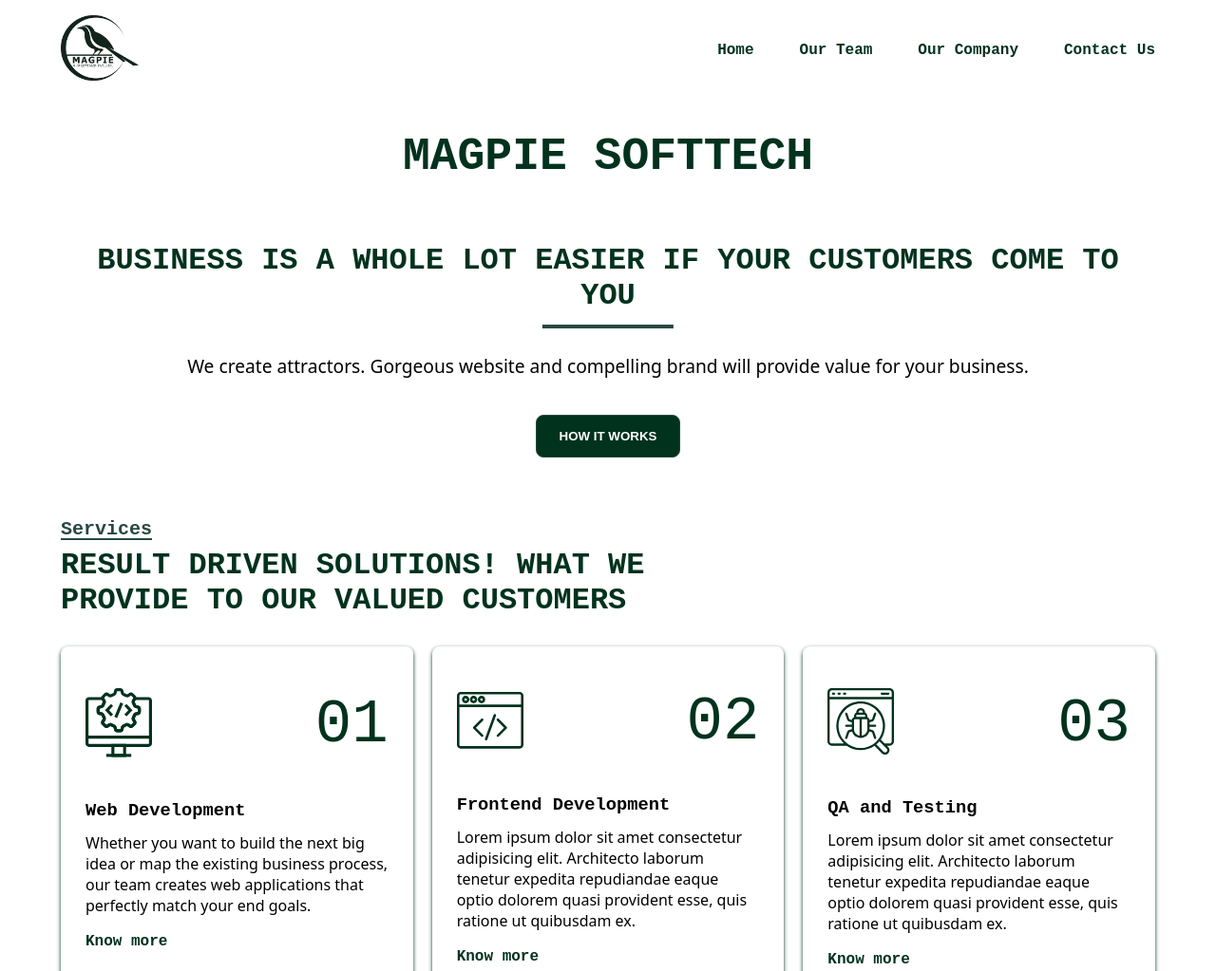
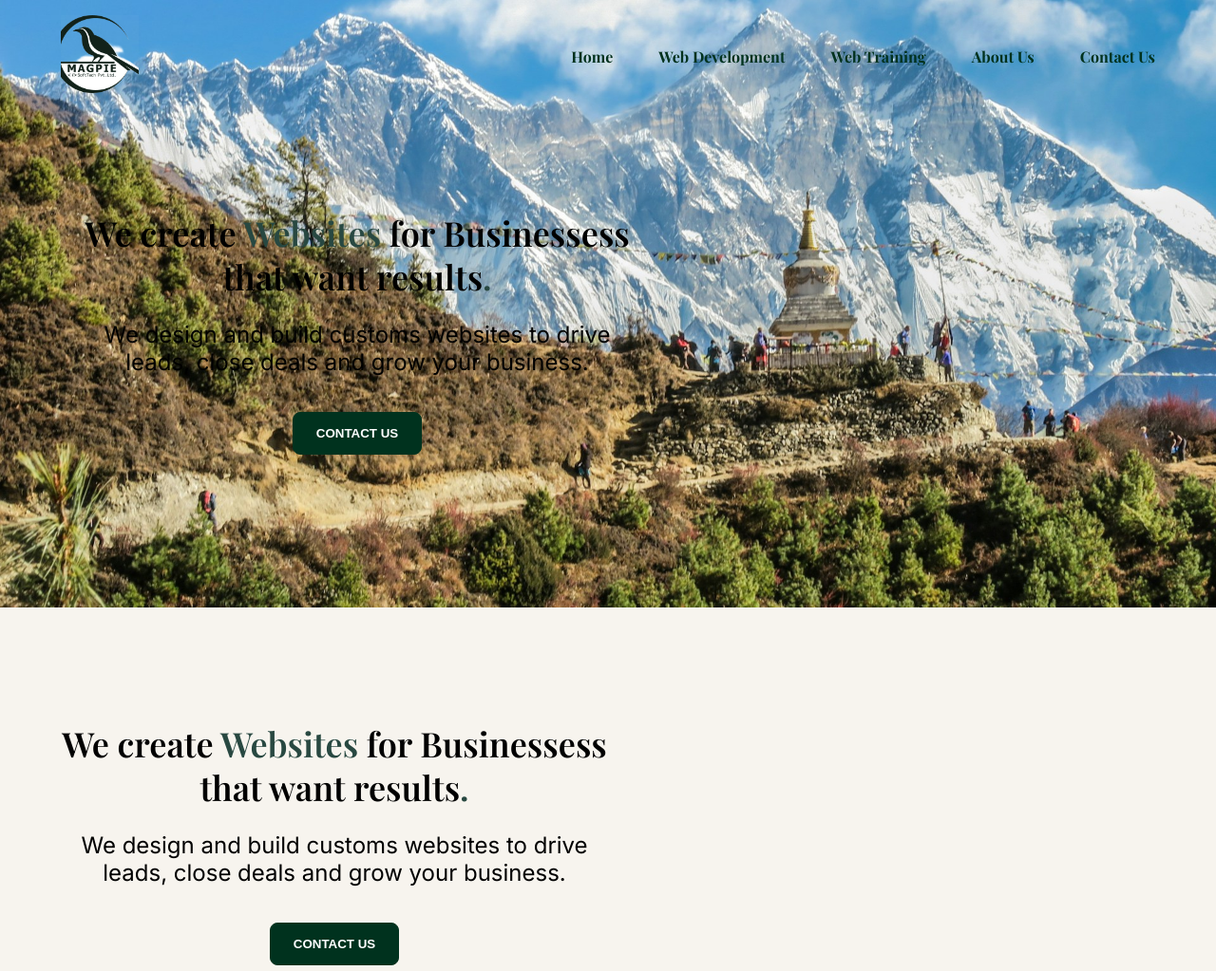
Before and after one commit to aashish-neu/magpie, a plain HTML site: page index.html in a window 1280 px wide. Shown: the top 1023 px of the page at 95% size. Drawn offline with nearby package versions, Linux system fonts and the light colour scheme; a web font is replaced by a local one.

Commit message:
Update banner and add about page

```diff
--- a/index.html
+++ b/index.html
@@ -4,6 +4,12 @@
     <meta charset="UTF-8" />
     <meta name="viewport" content="width=device-width, initial-scale=1.0" />
     <title>Magpie SoftTech | Cyber Solutions</title>
+    <link rel="preconnect" href="https://fonts.googleapis.com" />
+    <link rel="preconnect" href="https://fonts.gstatic.com" crossorigin />
+    <link
+      href="https://fonts.googleapis.com/css2?family=Inter:ital,opsz,wght@0,14..32,100..900;1,14..32,100..900&family=Playfair+Display:ital,wght@0,400..900;1,400..900&display=swap"
+      rel="stylesheet"
+    />
     <link rel="stylesheet" href="./style.css" />
     <script src="./script.js"></script>
   </head>
@@ -13,23 +19,63 @@
         <nav class="header-nav">
           <a href="/" rel="noreferrer noopener">
             <figure class="header-logo">
-				  <img src="./assets/magpie-brand-logo.jpeg" width="584" height="491" alt="Magpie Brand Logo" loading="lazy"/>
+              <img
+                src="./assets/magpie-brand-logo.png"
+                width="584"
+                height="491"
+                alt="Magpie Brand Logo"
+                loading="lazy"
+              />
             </figure>
+          </a>
           <ul class="header-links-wrapper">
             <li><a href="/">Home</a></li>
-				  <li><a href="#">Our Team</a></li>
-				  <li><a href="#">Our Company</a></li>
+            <li><a href="#">Web Development</a></li>
+            <li><a href="#">Web Training</a></li>
+            <li><a href="./about-us.html">About Us</a></li>
             <li><a href="#">Contact Us</a></li>
           </ul>
         </nav>
-			</a>
+
+        <section class="hero">
+          <div class="wrapper">
+            <div class="hero-content">
+              <h1>
+                We create <span>Websites</span> for Businessess that want
+                results<span>.</span>
+              </h1>
+              <p>
+                We design and build customs websites to drive leads, close deals
+                and grow your business.
+              </p>
+
+              <button class="btn-primary">
+                <a href="/">Contact Us</a>
+              </button>
+            </div>
+          </div>
+        </section>
+        <!-- ./Section {Hero} -->
       </div>
     </header>
 
     <main>
       <section class="hero">
         <div class="wrapper">
-          <h1>Magpie SoftTech</h1>
+          <div class="hero-content">
+            <h1>
+              We create <span>Websites</span> for Businessess that want
+              results<span>.</span>
+            </h1>
+            <p>
+              We design and build customs websites to drive leads, close deals
+              and grow your business.
+            </p>
+
+            <button class="btn-primary">
+              <a href="/">Contact Us</a>
+            </button>
+          </div>
         </div>
       </section>
       <!-- ./Section {Hero} -->
--- a/style.css
+++ b/style.css
@@ -1,13 +1,20 @@
 /* Variables */
 :root {
   --primary-color: #00321e;
+  /* --primary-color: #F55F42; */
   --secondary-color: #284841;
-  --accent-color: #32ffad;
+  /* --secondary-color: #F55F42; */
+  --accent-color: #F55F42;
+  --body-color: #F7F4EE;
+  --beige-color: #F5F5DC;
+
   /* --secondary-color: #320014; */
   /* --accent-color: #964734; */
 
-  --font-primary: monospace, sans-serif;
-  --font-secondary: system-ui, sans-serif;
+  /* --font-primary: monospace, sans-serif; */
+  /* --font-secondary: system-ui, sans-serif; */
+  --font-primary: "Playfair Display";
+  --font-secondary: "Inter";
 
   --transition-main: all 0.3s ease-in-out;
 
@@ -16,13 +23,16 @@
 
   --section-py: 2rem;
 
-  --h1-mb: 0;
+  --h1-mb: 24px;
+  --h1-fs: 36px;
+  --h1-color: black;
 
   --h2-mb: 16px;
   --h2-fs: 2rem;
 
   --btn-primary-px: 24px;
   --btn-primary-py: 14px;
+  --btn-primary-color: white;
   --btn-radius: 8px;
 
   --eyebrow-text-transform: uppercase;
@@ -45,6 +55,7 @@
 
 body {
   font-family: var(--font-primary);
+  background-color: var(--body-color);
 }
 
 img {
@@ -58,9 +69,9 @@
 
 h1,
 h2 {
-  color: var(--primary-color);
-  font-size: var();
-  text-transform: var(--eyebrow-text-transform);
+  /* color: var(--primary-color); */
+  line-height: 46px;
+  /* text-transform: var(--eyebrow-text-transform); */
 }
 
 h2 {
@@ -88,7 +99,7 @@
   padding-inline: var(--btn-primary-px);
   padding-block: var(--btn-primary-py);
   background-color: var(--primary-color);
-  border: 1px solid var(--secondary-color);
+  border: 1px solid var(--primary-color);
   border-radius: var(--btn-radius);
   transition: var(--transition-main);
   font-weight: bold;
@@ -97,6 +108,10 @@
   &:hover {
     background-color: var(--secondary-color);
     cursor: pointer;
+  }
+
+  a {
+    color: var(--btn-primary-color);
   }
 }
 
@@ -125,6 +140,11 @@
 
 .header {
   padding-block: var(--header-py);
+  background-image: url(./assets/about-us-banner-img.jpg);
+  background-size: cover;
+  background-position: center;
+  background-repeat: no-repeat;
+  height: 80vh;
 }
 
 .header-nav {
@@ -154,7 +174,7 @@
     &:hover {
       color: var(--secondary-color);
       text-decoration: underline;
-      text-underline-offset: 5px;
+      text-underline-offset: 8px;
       text-decoration-color: var(--secondary-color);
       text-decoration-thickness: 3px;
     }
@@ -165,12 +185,38 @@
 
 .hero {
   padding-block: var(--section-py);
+  padding-top: 120px;
+}
+
+.hero-content {
+  text-align: center;
+  max-width: 60ch;
+
+  & p {
+    font-size: 24px;
+  }
+
+  & button {
+    margin-top: 2.4rem;
+  }
 }
 
 h1 {
-  font-size: 3rem;
+  font-size: var(--h1-fs);
   text-align: center;
+  font-weight: 600;
+  line-height: 46px;
+  margin-bottom: var(--h1-mb);
+
+  & span {
+    color: var(--secondary-color);
+  }
 }
+
+.hero-content p {
+  font-size: 24px;
+}
+
 
 /* Easy Bussiness Section */
 
@@ -182,8 +228,13 @@
   text-align: center;
 }
 
-h2 {
+.easy-content h2 {
   margin-bottom: 42px;
+  /* color: white;
+  font-weight: bold;
+  -webkit-text-stroke: 4px;
+  -webkit-text-stroke-color: var(--primary-color);
+  -webkit-text-stroke-width: 1px; */
 }
 
 .easy-button {
```
Also changed, not shown: about-us.html (added, +54 -0 lines), assets/about-us-banner-img.jpg (added), assets/home-banner-img.jpg (added), assets/home-html.jpg (added), assets/home-magpie-left.jpg (added), assets/home-magpie.jpg (added), assets/magpie-brand-logo.jpeg (deleted), assets/magpie-brand-logo.png (added). Lines whose indentation alone changed are shown as unchanged.
